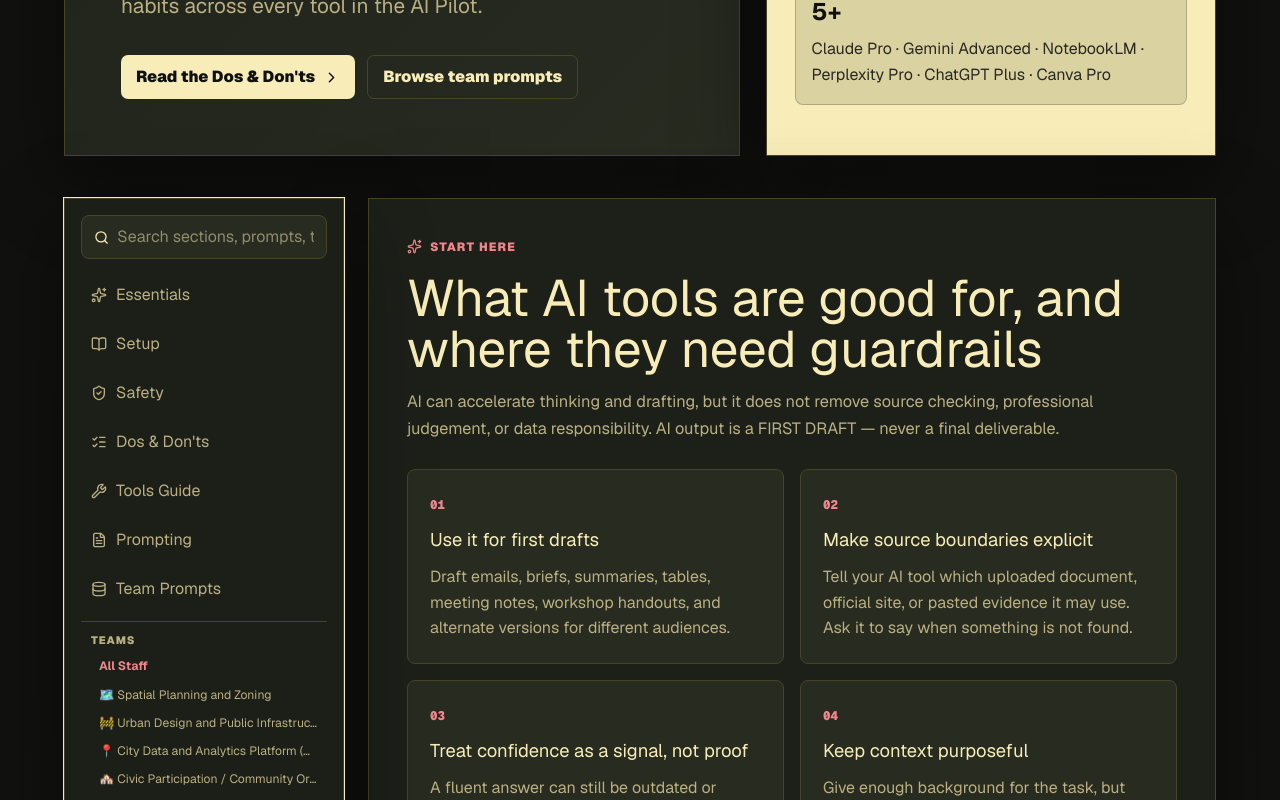
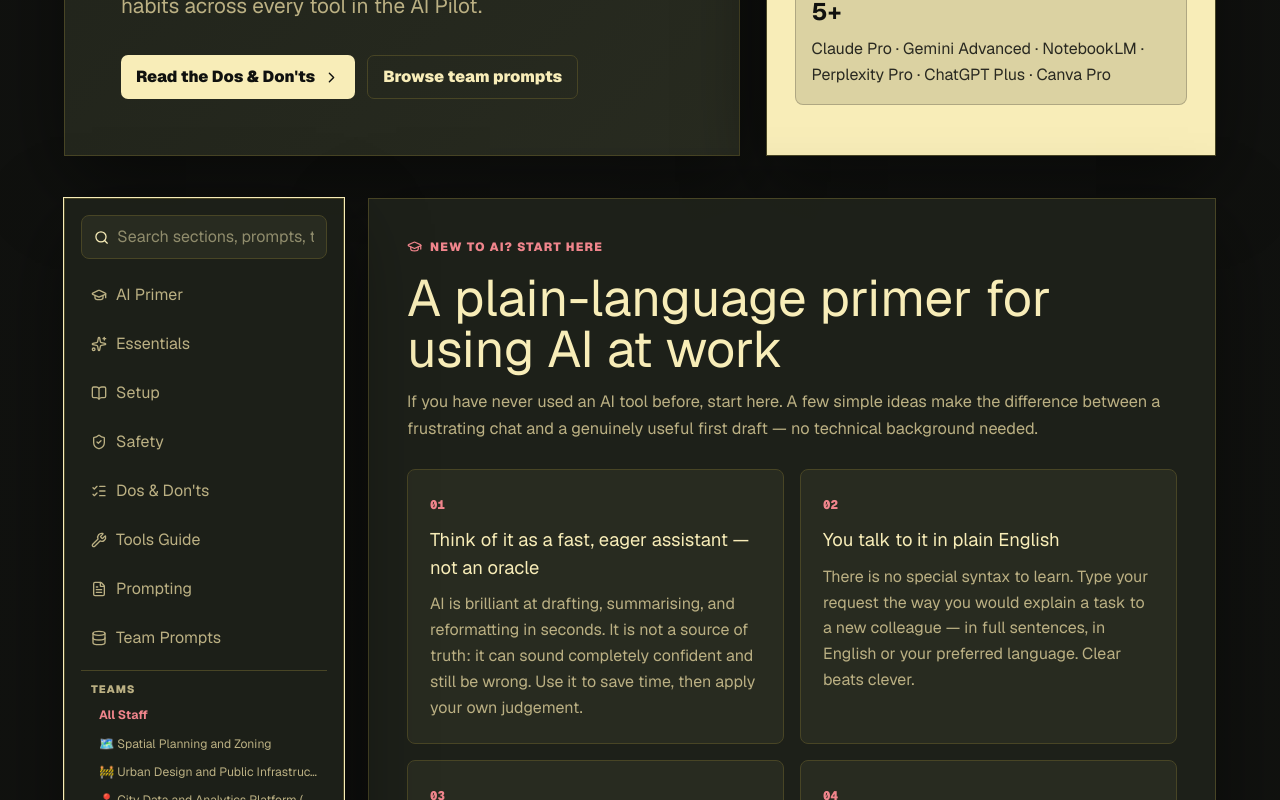
Before and after one commit to janaonline/jana-claude-playbook, a Next.js app: page / in a window 1280 px wide. Shown: the part 716-1516 px from the top of the page. Built offline with nearby package versions, Linux system fonts and the light colour scheme.

Commit message:
feat: add AI primer section for non-technical staff with resources and guidelines

```diff
--- a/content/playbook.ts
+++ b/content/playbook.ts
@@ -6,6 +6,7 @@ export const toolkitContent: PlaybookContent = {
     "Your starter kit for the AI Pilot — prompting basics, data safety rules, tool guides, and copy-ready templates for every team.",
   updated: "June 2026",
   nav: [
+    { id: "primer", label: "AI Primer" },
     { id: "essentials", label: "Essentials" },
     { id: "setup", label: "Setup" },
     { id: "safety", label: "Safety" },
@@ -34,6 +35,83 @@ export const toolkitContent: PlaybookContent = {
     ],
   },
   sections: [
+    {
+      id: "primer",
+      eyebrow: "New to AI? Start here",
+      title: "A plain-language primer for using AI at work",
+      summary:
+        "If you have never used an AI tool before, start here. A few simple ideas make the difference between a frustrating chat and a genuinely useful first draft — no technical background needed.",
+      kind: "primer",
+      points: [
+        {
+          title: "Think of it as a fast, eager assistant — not an oracle",
+          detail:
+            "AI is brilliant at drafting, summarising, and reformatting in seconds. It is not a source of truth: it can sound completely confident and still be wrong. Use it to save time, then apply your own judgement.",
+        },
+        {
+          title: "You talk to it in plain English",
+          detail:
+            "There is no special syntax to learn. Type your request the way you would explain a task to a new colleague — in full sentences, in English or your preferred language. Clear beats clever.",
+        },
+        {
+          title: "Tell it who it is and what you want",
+          detail:
+            "The single biggest quality boost: open with a role and a task. \"You are a policy researcher at Janaagraha. Summarise the attached note for a ward meeting.\" This one habit is the heart of the 6-part formula in the Prompting section.",
+        },
+        {
+          title: "Every answer is a first draft — always check it",
+          detail:
+            "AI output is a starting point, never a finished deliverable. Verify facts, figures, dates, and names against a real source before anything is shared, published, or acted on. See the Dos & Don'ts and Safety sections.",
+        },
+        {
+          title: "Never paste sensitive or private data",
+          detail:
+            "No personal details, beneficiary records, HR data, or unpublished financials. When in doubt, anonymise or ask internally first. The Safety section has a simple traffic-light rule for what is safe to share.",
+        },
+        {
+          title: "Start small, then refine",
+          detail:
+            "Ask for one thing, read the reply, then say \"make it shorter\", \"add a table\", or \"more formal\". A conversation of small steps beats one giant request — and teaches you how the tool thinks.",
+        },
+      ],
+      resources: [
+        {
+          title: "Learn Prompting — Basics",
+          source: "Learn Prompting",
+          url: "https://learnprompting.org/docs/basics/introduction",
+          description:
+            "A free, non-technical introduction to prompting that has taught millions of beginners. Short lessons, plain language, no coding.",
+        },
+        {
+          title: "Elements of AI",
+          source: "University of Helsinki",
+          url: "https://www.elementsofai.com/",
+          description:
+            "A free foundational course on what AI actually is and isn't — the best starting point for understanding the technology before you use it.",
+        },
+        {
+          title: "Google AI Essentials",
+          source: "Google",
+          url: "https://grow.google/ai-essentials/",
+          description:
+            "A beginner course built by Google on using generative AI in everyday work, including a full module on using AI responsibly.",
+        },
+        {
+          title: "Introduction to Generative AI",
+          source: "Google Cloud Skills Boost",
+          url: "https://www.cloudskillsboost.google/course_templates/536",
+          description:
+            "A short, free explainer of what generative AI is, how it works at a conceptual level, and where prompting fits in — no technical background required.",
+        },
+        {
+          title: "Generative AI for Beginners",
+          source: "Microsoft",
+          url: "https://github.com/microsoft/generative-ai-for-beginners",
+          description:
+            "A free, self-paced course that walks through writing, iterating on, and checking prompts. Slightly more hands-on, for those who want to go further.",
+        },
+      ],
+    },
     {
       id: "essentials",
       eyebrow: "Start here",
--- a/content/types.ts
+++ b/content/types.ts
@@ -65,6 +65,13 @@ export type ToolCard = {
   pilotAccess: boolean;
 };
 
+export type ResourceLink = {
+  title: string;
+  url: string;
+  source: string;
+  description: string;
+};
+
 export type DosDontsItem = {
   type: "do" | "dont" | "tip";
   text: string;
@@ -85,6 +92,15 @@ export type PlaybookSection =
       summary: string;
       kind: "principles";
       items: Principle[];
+    }
+  | {
+      id: string;
+      eyebrow: string;
+      title: string;
+      summary: string;
+      kind: "primer";
+      points: Principle[];
+      resources: ResourceLink[];
     }
   | {
       id: string;
--- a/src/app/globals.css
+++ b/src/app/globals.css
@@ -1045,6 +1045,55 @@ td {
   text-decoration: underline;
 }
 
+.primer {
+  display: grid;
+  gap: 28px;
+}
+
+.resource-list {
+  display: grid;
+  gap: 14px;
+  grid-template-columns: repeat(auto-fill, minmax(280px, 1fr));
+}
+
+.resource-item {
+  background: var(--surface);
+  border: 1px solid var(--border);
+  border-radius: 12px;
+  display: flex;
+  flex-direction: column;
+  gap: 8px;
+  padding: 16px 18px;
+}
+
+.resource-item__head {
+  align-items: baseline;
+  display: flex;
+  flex-wrap: wrap;
+  gap: 8px 12px;
+  justify-content: space-between;
+}
+
+.resource-item__head h3 {
+  font-size: 1rem;
+  margin: 0;
+}
+
+.resource-source {
+  background: #22c55e20;
+  border: 1px solid color-mix(in srgb, #22c55e, transparent 40%);
+  border-radius: 999px;
+  color: var(--success);
+  font-size: 0.68rem;
+  font-weight: 800;
+  padding: 3px 10px;
+  white-space: nowrap;
+}
+
+.resource-item .tool-open-link {
+  margin-top: auto;
+}
+
 .dosdonts-list {
   display: grid;
   gap: 10px;
--- a/src/components/playbook-app.tsx
+++ b/src/components/playbook-app.tsx
@@ -12,6 +12,7 @@ import {
   Database,
   ExternalLink,
   FileText,
+  GraduationCap,
   Lightbulb,
   ListChecks,
   Menu,
@@ -49,6 +50,7 @@ type ViewTransitionAnimationOptions = KeyframeAnimationOptions & {
 };
 
 const iconForSection = {
+  primer: GraduationCap,
   essentials: Sparkles,
   setup: BookOpen,
   safety: ShieldCheck,
@@ -93,6 +95,17 @@ function sectionMatches(section: PlaybookSection, term: string) {
   if (section.kind === "principles") {
     return section.items.some((item) =>
       [item.title, item.detail].some((value) => includesTerm(value, term)),
+    );
+  }
+  if (section.kind === "primer") {
+    const pointsMatch = section.points.some((point) =>
+      [point.title, point.detail].some((value) => includesTerm(value, term)),
+    );
+    if (pointsMatch) return true;
+    return section.resources.some((resource) =>
+      [resource.title, resource.source, resource.description, resource.url].some((value) =>
+        includesTerm(value, term),
+      ),
     );
   }
   if (section.kind === "table") {
@@ -229,6 +242,41 @@ function SectionContent({ section }: { section: PlaybookSection }) {
             <p>{item.detail}</p>
           </div>
         ))}
+      </div>
+    );
+  }
+
+  if (section.kind === "primer") {
+    return (
+      <div className="primer">
+        <div className="principle-grid">
+          {section.points.map((point, index) => (
+            <div className="principle" key={point.title}>
+              <span>{String(index + 1).padStart(2, "0")}</span>
+              <h3>{point.title}</h3>
+              <p>{point.detail}</p>
+            </div>
+          ))}
+        </div>
+        <div className="resource-list">
+          {section.resources.map((resource) => (
+            <article className="resource-item" key={resource.url}>
+              <div className="resource-item__head">
+                <h3>{resource.title}</h3>
+                <span className="resource-source">{resource.source}</span>
+              </div>
+              <p className="muted">{resource.description}</p>
+              <a
+                className="tool-open-link"
+                href={resource.url}
+                target="_blank"
+                rel="noreferrer"
+              >
+                Open {resource.title} <ExternalLink size={13} />
+              </a>
+            </article>
+          ))}
+        </div>
       </div>
     );
   }
```
